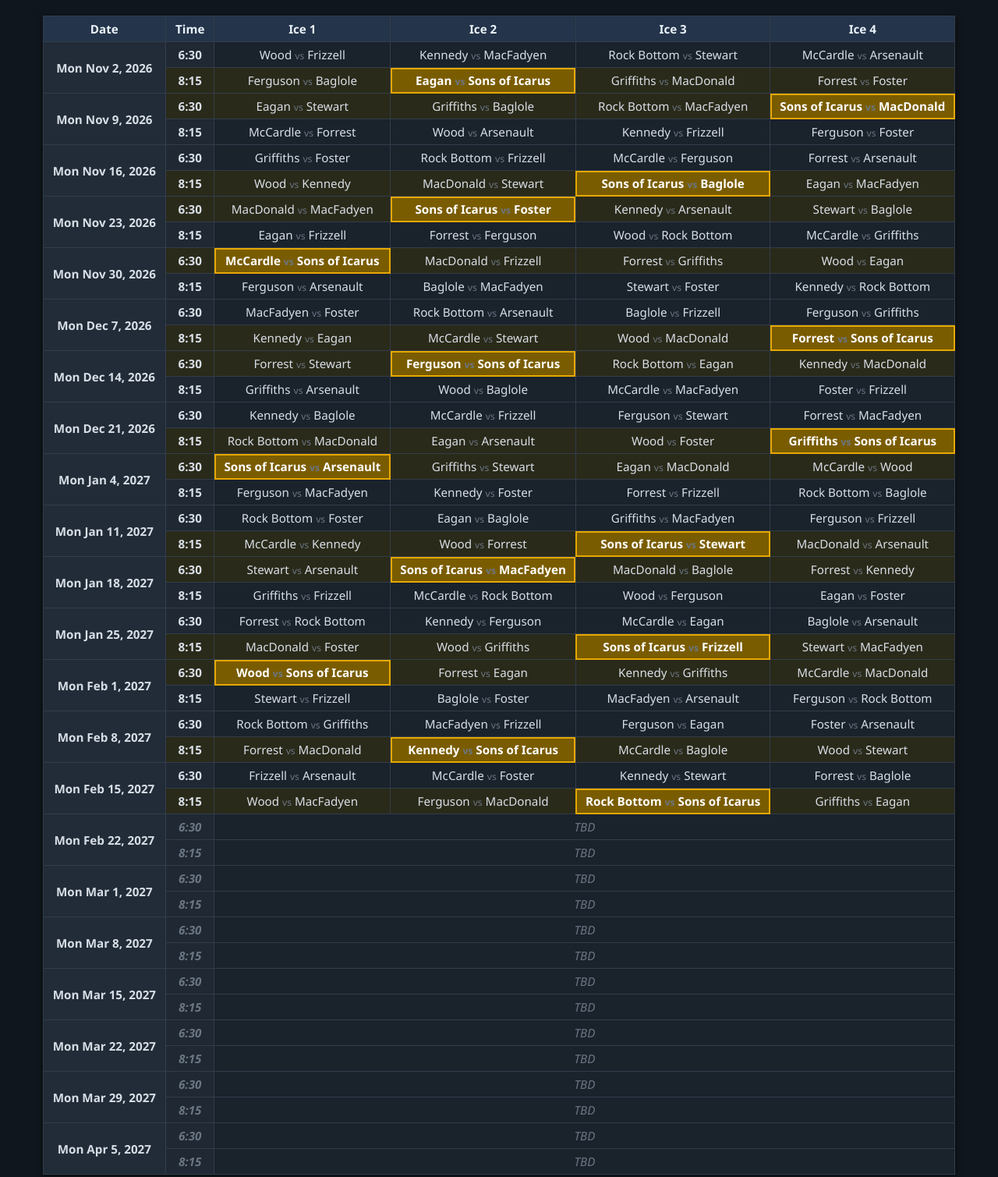
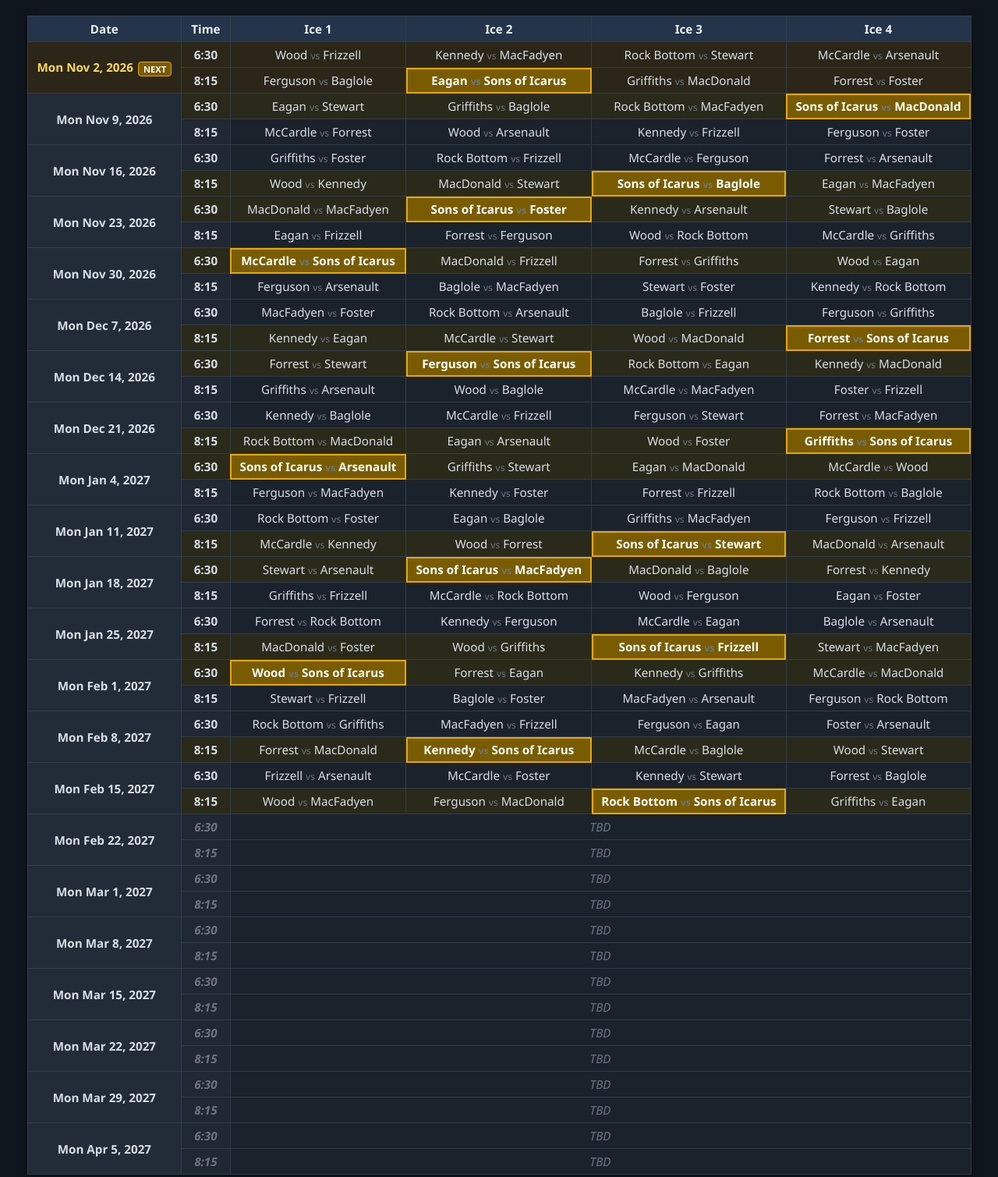
Before and after one commit to sonsoficarus/sonsoficarus.github.io, a plain HTML site: page schedule.html in a window 1280 px wide. Shown: the part 160-1669 px from the top of the page at 78% size. Drawn offline with Linux system fonts and the light colour scheme.

Commit message:
Highlight next upcoming game based on current date

```diff
--- a/schedule.html
+++ b/schedule.html
@@ -22,6 +22,12 @@
   td.mine .num { color: #ffe1a0; }
   .num { color: #8a97a5; font-size: 0.8em; vertical-align: middle; }
   .vs { color: #6b7683; font-size: 0.8em; }
+  tr.next td, tr.next th { background: #2b2618; }
+  tr.next th { color: #ffd94d; }
+  .next-badge { display: inline-block; background: #7a5c00; color: #fff;
+                border: 1px solid #e6a800; border-radius: 4px;
+                font-size: 0.7rem; font-weight: 700; padding: 1px 6px;
+                margin-left: 6px; vertical-align: middle; }
 </style>
 </head>
 <body>
@@ -31,44 +37,60 @@
 <table>
 <thead><tr><th>Date</th><th>Time</th><th>Ice 1</th><th>Ice 2</th><th>Ice 3</th><th>Ice 4</th></tr></thead>
 <tbody>
-<tr><th rowspan="2">Mon Nov 2, 2026</th><td class="time">6:30</td><td>Wood <span class="vs">vs</span> Frizzell</td><td>Kennedy <span class="vs">vs</span> MacFadyen</td><td>Rock Bottom <span class="vs">vs</span> Stewart</td><td>McCardle <span class="vs">vs</span> Arsenault</td></tr>
+<tr data-date="2026-11-02"><th rowspan="2">Mon Nov 2, 2026</th><td class="time">6:30</td><td>Wood <span class="vs">vs</span> Frizzell</td><td>Kennedy <span class="vs">vs</span> MacFadyen</td><td>Rock Bottom <span class="vs">vs</span> Stewart</td><td>McCardle <span class="vs">vs</span> Arsenault</td></tr>
 <tr class="myrow"><td class="time">8:15</td><td>Ferguson <span class="vs">vs</span> Baglole</td><td class="mine">Eagan <span class="vs">vs</span> Sons of Icarus</td><td>Griffiths <span class="vs">vs</span> MacDonald</td><td>Forrest <span class="vs">vs</span> Foster</td></tr>
-<tr class="myrow"><th rowspan="2">Mon Nov 9, 2026</th><td class="time">6:30</td><td>Eagan <span class="vs">vs</span> Stewart</td><td>Griffiths <span class="vs">vs</span> Baglole</td><td>Rock Bottom <span class="vs">vs</span> MacFadyen</td><td class="mine">Sons of Icarus <span class="vs">vs</span> MacDonald</td></tr>
+<tr data-date="2026-11-09" class="myrow"><th rowspan="2">Mon Nov 9, 2026</th><td class="time">6:30</td><td>Eagan <span class="vs">vs</span> Stewart</td><td>Griffiths <span class="vs">vs</span> Baglole</td><td>Rock Bottom <span class="vs">vs</span> MacFadyen</td><td class="mine">Sons of Icarus <span class="vs">vs</span> MacDonald</td></tr>
 <tr><td class="time">8:15</td><td>McCardle <span class="vs">vs</span> Forrest</td><td>Wood <span class="vs">vs</span> Arsenault</td><td>Kennedy <span class="vs">vs</span> Frizzell</td><td>Ferguson <span class="vs">vs</span> Foster</td></tr>
-<tr><th rowspan="2">Mon Nov 16, 2026</th><td class="time">6:30</td><td>Griffiths <span class="vs">vs</span> Foster</td><td>Rock Bottom <span class="vs">vs</span> Frizzell</td><td>McCardle <span class="vs">vs</span> Ferguson</td><td>Forrest <span class="vs">vs</span> Arsenault</td></tr>
+<tr data-date="2026-11-16"><th rowspan="2">Mon Nov 16, 2026</th><td class="time">6:30</td><td>Griffiths <span class="vs">vs</span> Foster</td><td>Rock Bottom <span class="vs">vs</span> Frizzell</td><td>McCardle <span class="vs">vs</span> Ferguson</td><td>Forrest <span class="vs">vs</span> Arsenault</td></tr>
 <tr class="myrow"><td class="time">8:15</td><td>Wood <span class="vs">vs</span> Kennedy</td><td>MacDonald <span class="vs">vs</span> Stewart</td><td class="mine">Sons of Icarus <span class="vs">vs</span> Baglole</td><td>Eagan <span class="vs">vs</span> MacFadyen</td></tr>
-<tr class="myrow"><th rowspan="2">Mon Nov 23, 2026</th><td class="time">6:30</td><td>MacDonald <span class="vs">vs</span> MacFadyen</td><td class="mine">Sons of Icarus <span class="vs">vs</span> Foster</td><td>Kennedy <span class="vs">vs</span> Arsenault</td><td>Stewart <span class="vs">vs</span> Baglole</td></tr>
+<tr data-date="2026-11-23" class="myrow"><th rowspan="2">Mon Nov 23, 2026</th><td class="time">6:30</td><td>MacDonald <span class="vs">vs</span> MacFadyen</td><td class="mine">Sons of Icarus <span class="vs">vs</span> Foster</td><td>Kennedy <span class="vs">vs</span> Arsenault</td><td>Stewart <span class="vs">vs</span> Baglole</td></tr>
 <tr><td class="time">8:15</td><td>Eagan <span class="vs">vs</span> Frizzell</td><td>Forrest <span class="vs">vs</span> Ferguson</td><td>Wood <span class="vs">vs</span> Rock Bottom</td><td>McCardle <span class="vs">vs</span> Griffiths</td></tr>
-<tr class="myrow"><th rowspan="2">Mon Nov 30, 2026</th><td class="time">6:30</td><td class="mine">McCardle <span class="vs">vs</span> Sons of Icarus</td><td>MacDonald <span class="vs">vs</span> Frizzell</td><td>Forrest <span class="vs">vs</span> Griffiths</td><td>Wood <span class="vs">vs</span> Eagan</td></tr>
+<tr data-date="2026-11-30" class="myrow"><th rowspan="2">Mon Nov 30, 2026</th><td class="time">6:30</td><td class="mine">McCardle <span class="vs">vs</span> Sons of Icarus</td><td>MacDonald <span class="vs">vs</span> Frizzell</td><td>Forrest <span class="vs">vs</span> Griffiths</td><td>Wood <span class="vs">vs</span> Eagan</td></tr>
 <tr><td class="time">8:15</td><td>Ferguson <span class="vs">vs</span> Arsenault</td><td>Baglole <span class="vs">vs</span> MacFadyen</td><td>Stewart <span class="vs">vs</span> Foster</td><td>Kennedy <span class="vs">vs</span> Rock Bottom</td></tr>
-<tr><th rowspan="2">Mon Dec 7, 2026</th><td class="time">6:30</td><td>MacFadyen <span class="vs">vs</span> Foster</td><td>Rock Bottom <span class="vs">vs</span> Arsenault</td><td>Baglole <span class="vs">vs</span> Frizzell</td><td>Ferguson <span class="vs">vs</span> Griffiths</td></tr>
+<tr data-date="2026-12-07"><th rowspan="2">Mon Dec 7, 2026</th><td class="time">6:30</td><td>MacFadyen <span class="vs">vs</span> Foster</td><td>Rock Bottom <span class="vs">vs</span> Arsenault</td><td>Baglole <span class="vs">vs</span> Frizzell</td><td>Ferguson <span class="vs">vs</span> Griffiths</td></tr>
 <tr class="myrow"><td class="time">8:15</td><td>Kennedy <span class="vs">vs</span> Eagan</td><td>McCardle <span class="vs">vs</span> Stewart</td><td>Wood <span class="vs">vs</span> MacDonald</td><td class="mine">Forrest <span class="vs">vs</span> Sons of Icarus</td></tr>
-<tr class="myrow"><th rowspan="2">Mon Dec 14, 2026</th><td class="time">6:30</td><td>Forrest <span class="vs">vs</span> Stewart</td><td class="mine">Ferguson <span class="vs">vs</span> Sons of Icarus</td><td>Rock Bottom <span class="vs">vs</span> Eagan</td><td>Kennedy <span class="vs">vs</span> MacDonald</td></tr>
+<tr data-date="2026-12-14" class="myrow"><th rowspan="2">Mon Dec 14, 2026</th><td class="time">6:30</td><td>Forrest <span class="vs">vs</span> Stewart</td><td class="mine">Ferguson <span class="vs">vs</span> Sons of Icarus</td><td>Rock Bottom <span class="vs">vs</span> Eagan</td><td>Kennedy <span class="vs">vs</span> MacDonald</td></tr>
 <tr><td class="time">8:15</td><td>Griffiths <span class="vs">vs</span> Arsenault</td><td>Wood <span class="vs">vs</span> Baglole</td><td>McCardle <span class="vs">vs</span> MacFadyen</td><td>Foster <span class="vs">vs</span> Frizzell</td></tr>
-<tr><th rowspan="2">Mon Dec 21, 2026</th><td class="time">6:30</td><td>Kennedy <span class="vs">vs</span> Baglole</td><td>McCardle <span class="vs">vs</span> Frizzell</td><td>Ferguson <span class="vs">vs</span> Stewart</td><td>Forrest <span class="vs">vs</span> MacFadyen</td></tr>
+<tr data-date="2026-12-21"><th rowspan="2">Mon Dec 21, 2026</th><td class="time">6:30</td><td>Kennedy <span class="vs">vs</span> Baglole</td><td>McCardle <span class="vs">vs</span> Frizzell</td><td>Ferguson <span class="vs">vs</span> Stewart</td><td>Forrest <span class="vs">vs</span> MacFadyen</td></tr>
 <tr class="myrow"><td class="time">8:15</td><td>Rock Bottom <span class="vs">vs</span> MacDonald</td><td>Eagan <span class="vs">vs</span> Arsenault</td><td>Wood <span class="vs">vs</span> Foster</td><td class="mine">Griffiths <span class="vs">vs</span> Sons of Icarus</td></tr>
-<tr class="myrow"><th rowspan="2">Mon Jan 4, 2027</th><td class="time">6:30</td><td class="mine">Sons of Icarus <span class="vs">vs</span> Arsenault</td><td>Griffiths <span class="vs">vs</span> Stewart</td><td>Eagan <span class="vs">vs</span> MacDonald</td><td>McCardle <span class="vs">vs</span> Wood</td></tr>
+<tr data-date="2027-01-04" class="myrow"><th rowspan="2">Mon Jan 4, 2027</th><td class="time">6:30</td><td class="mine">Sons of Icarus <span class="vs">vs</span> Arsenault</td><td>Griffiths <span class="vs">vs</span> Stewart</td><td>Eagan <span class="vs">vs</span> MacDonald</td><td>McCardle <span class="vs">vs</span> Wood</td></tr>
 <tr><td class="time">8:15</td><td>Ferguson <span class="vs">vs</span> MacFadyen</td><td>Kennedy <span class="vs">vs</span> Foster</td><td>Forrest <span class="vs">vs</span> Frizzell</td><td>Rock Bottom <span class="vs">vs</span> Baglole</td></tr>
-<tr><th rowspan="2">Mon Jan 11, 2027</th><td class="time">6:30</td><td>Rock Bottom <span class="vs">vs</span> Foster</td><td>Eagan <span class="vs">vs</span> Baglole</td><td>Griffiths <span class="vs">vs</span> MacFadyen</td><td>Ferguson <span class="vs">vs</span> Frizzell</td></tr>
+<tr data-date="2027-01-11"><th rowspan="2">Mon Jan 11, 2027</th><td class="time">6:30</td><td>Rock Bottom <span class="vs">vs</span> Foster</td><td>Eagan <span class="vs">vs</span> Baglole</td><td>Griffiths <span class="vs">vs</span> MacFadyen</td><td>Ferguson <span class="vs">vs</span> Frizzell</td></tr>
 <tr class="myrow"><td class="time">8:15</td><td>McCardle <span class="vs">vs</span> Kennedy</td><td>Wood <span class="vs">vs</span> Forrest</td><td class="mine">Sons of Icarus <span class="vs">vs</span> Stewart</td><td>MacDonald <span class="vs">vs</span> Arsenault</td></tr>
-<tr class="myrow"><th rowspan="2">Mon Jan 18, 2027</th><td class="time">6:30</td><td>Stewart <span class="vs">vs</span> Arsenault</td><td class="mine">Sons of Icarus <span class="vs">vs</span> MacFadyen</td><td>MacDonald <span class="vs">vs</span> Baglole</td><td>Forrest <span class="vs">vs</span> Kennedy</td></tr>
+<tr data-date="2027-01-18" class="myrow"><th rowspan="2">Mon Jan 18, 2027</th><td class="time">6:30</td><td>Stewart <span class="vs">vs</span> Arsenault</td><td class="mine">Sons of Icarus <span class="vs">vs</span> MacFadyen</td><td>MacDonald <span class="vs">vs</span> Baglole</td><td>Forrest <span class="vs">vs</span> Kennedy</td></tr>
 <tr><td class="time">8:15</td><td>Griffiths <span class="vs">vs</span> Frizzell</td><td>McCardle <span class="vs">vs</span> Rock Bottom</td><td>Wood <span class="vs">vs</span> Ferguson</td><td>Eagan <span class="vs">vs</span> Foster</td></tr>
-<tr><th rowspan="2">Mon Jan 25, 2027</th><td class="time">6:30</td><td>Forrest <span class="vs">vs</span> Rock Bottom</td><td>Kennedy <span class="vs">vs</span> Ferguson</td><td>McCardle <span class="vs">vs</span> Eagan</td><td>Baglole <span class="vs">vs</span> Arsenault</td></tr>
+<tr data-date="2027-01-25"><th rowspan="2">Mon Jan 25, 2027</th><td class="time">6:30</td><td>Forrest <span class="vs">vs</span> Rock Bottom</td><td>Kennedy <span class="vs">vs</span> Ferguson</td><td>McCardle <span class="vs">vs</span> Eagan</td><td>Baglole <span class="vs">vs</span> Arsenault</td></tr>
 <tr class="myrow"><td class="time">8:15</td><td>MacDonald <span class="vs">vs</span> Foster</td><td>Wood <span class="vs">vs</span> Griffiths</td><td class="mine">Sons of Icarus <span class="vs">vs</span> Frizzell</td><td>Stewart <span class="vs">vs</span> MacFadyen</td></tr>
-<tr class="myrow"><th rowspan="2">Mon Feb 1, 2027</th><td class="time">6:30</td><td class="mine">Wood <span class="vs">vs</span> Sons of Icarus</td><td>Forrest <span class="vs">vs</span> Eagan</td><td>Kennedy <span class="vs">vs</span> Griffiths</td><td>McCardle <span class="vs">vs</span> MacDonald</td></tr>
+<tr data-date="2027-02-01" class="myrow"><th rowspan="2">Mon Feb 1, 2027</th><td class="time">6:30</td><td class="mine">Wood <span class="vs">vs</span> Sons of Icarus</td><td>Forrest <span class="vs">vs</span> Eagan</td><td>Kennedy <span class="vs">vs</span> Griffiths</td><td>McCardle <span class="vs">vs</span> MacDonald</td></tr>
 <tr><td class="time">8:15</td><td>Stewart <span class="vs">vs</span> Frizzell</td><td>Baglole <span class="vs">vs</span> Foster</td><td>MacFadyen <span class="vs">vs</span> Arsenault</td><td>Ferguson <span class="vs">vs</span> Rock Bottom</td></tr>
-<tr><th rowspan="2">Mon Feb 8, 2027</th><td class="time">6:30</td><td>Rock Bottom <span class="vs">vs</span> Griffiths</td><td>MacFadyen <span class="vs">vs</span> Frizzell</td><td>Ferguson <span class="vs">vs</span> Eagan</td><td>Foster <span class="vs">vs</span> Arsenault</td></tr>
+<tr data-date="2027-02-08"><th rowspan="2">Mon Feb 8, 2027</th><td class="time">6:30</td><td>Rock Bottom <span class="vs">vs</span> Griffiths</td><td>MacFadyen <span class="vs">vs</span> Frizzell</td><td>Ferguson <span class="vs">vs</span> Eagan</td><td>Foster <span class="vs">vs</span> Arsenault</td></tr>
 <tr class="myrow"><td class="time">8:15</td><td>Forrest <span class="vs">vs</span> MacDonald</td><td class="mine">Kennedy <span class="vs">vs</span> Sons of Icarus</td><td>McCardle <span class="vs">vs</span> Baglole</td><td>Wood <span class="vs">vs</span> Stewart</td></tr>
-<tr><th rowspan="2">Mon Feb 15, 2027</th><td class="time">6:30</td><td>Frizzell <span class="vs">vs</span> Arsenault</td><td>McCardle <span class="vs">vs</span> Foster</td><td>Kennedy <span class="vs">vs</span> Stewart</td><td>Forrest <span class="vs">vs</span> Baglole</td></tr>
+<tr data-date="2027-02-15"><th rowspan="2">Mon Feb 15, 2027</th><td class="time">6:30</td><td>Frizzell <span class="vs">vs</span> Arsenault</td><td>McCardle <span class="vs">vs</span> Foster</td><td>Kennedy <span class="vs">vs</span> Stewart</td><td>Forrest <span class="vs">vs</span> Baglole</td></tr>
 <tr class="myrow"><td class="time">8:15</td><td>Wood <span class="vs">vs</span> MacFadyen</td><td>Ferguson <span class="vs">vs</span> MacDonald</td><td class="mine">Rock Bottom <span class="vs">vs</span> Sons of Icarus</td><td>Griffiths <span class="vs">vs</span> Eagan</td></tr>
-<tr class="tbd"><th rowspan="2">Mon Feb 22, 2027</th><td class="time">6:30</td><td colspan="4">TBD</td></tr><tr class="tbd"><td class="time">8:15</td><td colspan="4">TBD</td></tr>
-<tr class="tbd"><th rowspan="2">Mon Mar 1, 2027</th><td class="time">6:30</td><td colspan="4">TBD</td></tr><tr class="tbd"><td class="time">8:15</td><td colspan="4">TBD</td></tr>
-<tr class="tbd"><th rowspan="2">Mon Mar 8, 2027</th><td class="time">6:30</td><td colspan="4">TBD</td></tr><tr class="tbd"><td class="time">8:15</td><td colspan="4">TBD</td></tr>
-<tr class="tbd"><th rowspan="2">Mon Mar 15, 2027</th><td class="time">6:30</td><td colspan="4">TBD</td></tr><tr class="tbd"><td class="time">8:15</td><td colspan="4">TBD</td></tr>
-<tr class="tbd"><th rowspan="2">Mon Mar 22, 2027</th><td class="time">6:30</td><td colspan="4">TBD</td></tr><tr class="tbd"><td class="time">8:15</td><td colspan="4">TBD</td></tr>
-<tr class="tbd"><th rowspan="2">Mon Mar 29, 2027</th><td class="time">6:30</td><td colspan="4">TBD</td></tr><tr class="tbd"><td class="time">8:15</td><td colspan="4">TBD</td></tr>
-<tr class="tbd"><th rowspan="2">Mon Apr 5, 2027</th><td class="time">6:30</td><td colspan="4">TBD</td></tr><tr class="tbd"><td class="time">8:15</td><td colspan="4">TBD</td></tr>
+<tr data-date="2027-02-22" class="tbd"><th rowspan="2">Mon Feb 22, 2027</th><td class="time">6:30</td><td colspan="4">TBD</td></tr><tr class="tbd"><td class="time">8:15</td><td colspan="4">TBD</td></tr>
+<tr data-date="2027-03-01" class="tbd"><th rowspan="2">Mon Mar 1, 2027</th><td class="time">6:30</td><td colspan="4">TBD</td></tr><tr class="tbd"><td class="time">8:15</td><td colspan="4">TBD</td></tr>
+<tr data-date="2027-03-08" class="tbd"><th rowspan="2">Mon Mar 8, 2027</th><td class="time">6:30</td><td colspan="4">TBD</td></tr><tr class="tbd"><td class="time">8:15</td><td colspan="4">TBD</td></tr>
+<tr data-date="2027-03-15" class="tbd"><th rowspan="2">Mon Mar 15, 2027</th><td class="time">6:30</td><td colspan="4">TBD</td></tr><tr class="tbd"><td class="time">8:15</td><td colspan="4">TBD</td></tr>
+<tr data-date="2027-03-22" class="tbd"><th rowspan="2">Mon Mar 22, 2027</th><td class="time">6:30</td><td colspan="4">TBD</td></tr><tr class="tbd"><td class="time">8:15</td><td colspan="4">TBD</td></tr>
+<tr data-date="2027-03-29" class="tbd"><th rowspan="2">Mon Mar 29, 2027</th><td class="time">6:30</td><td colspan="4">TBD</td></tr><tr class="tbd"><td class="time">8:15</td><td colspan="4">TBD</td></tr>
+<tr data-date="2027-04-05" class="tbd"><th rowspan="2">Mon Apr 5, 2027</th><td class="time">6:30</td><td colspan="4">TBD</td></tr><tr class="tbd"><td class="time">8:15</td><td colspan="4">TBD</td></tr>
 </tbody>
 </table>
+<script>
+  const rows = Array.from(document.querySelectorAll("tr[data-date]"));
+  const today = new Date();
+  today.setHours(0, 0, 0, 0);
+  const next = rows.find(tr => new Date(tr.dataset.date + "T00:00:00") >= today);
+  if (next) {
+    next.classList.add("next");
+    if (next.nextElementSibling && next.nextElementSibling.tagName === "TR") {
+      next.nextElementSibling.classList.add("next");
+    }
+    const badge = document.createElement("span");
+    badge.className = "next-badge";
+    badge.textContent = "NEXT";
+    next.querySelector("th").appendChild(badge);
+  }
+</script>
 </body>
 </html>
```
Also changed, not shown: team_schedule.html (+33 -15 lines).
